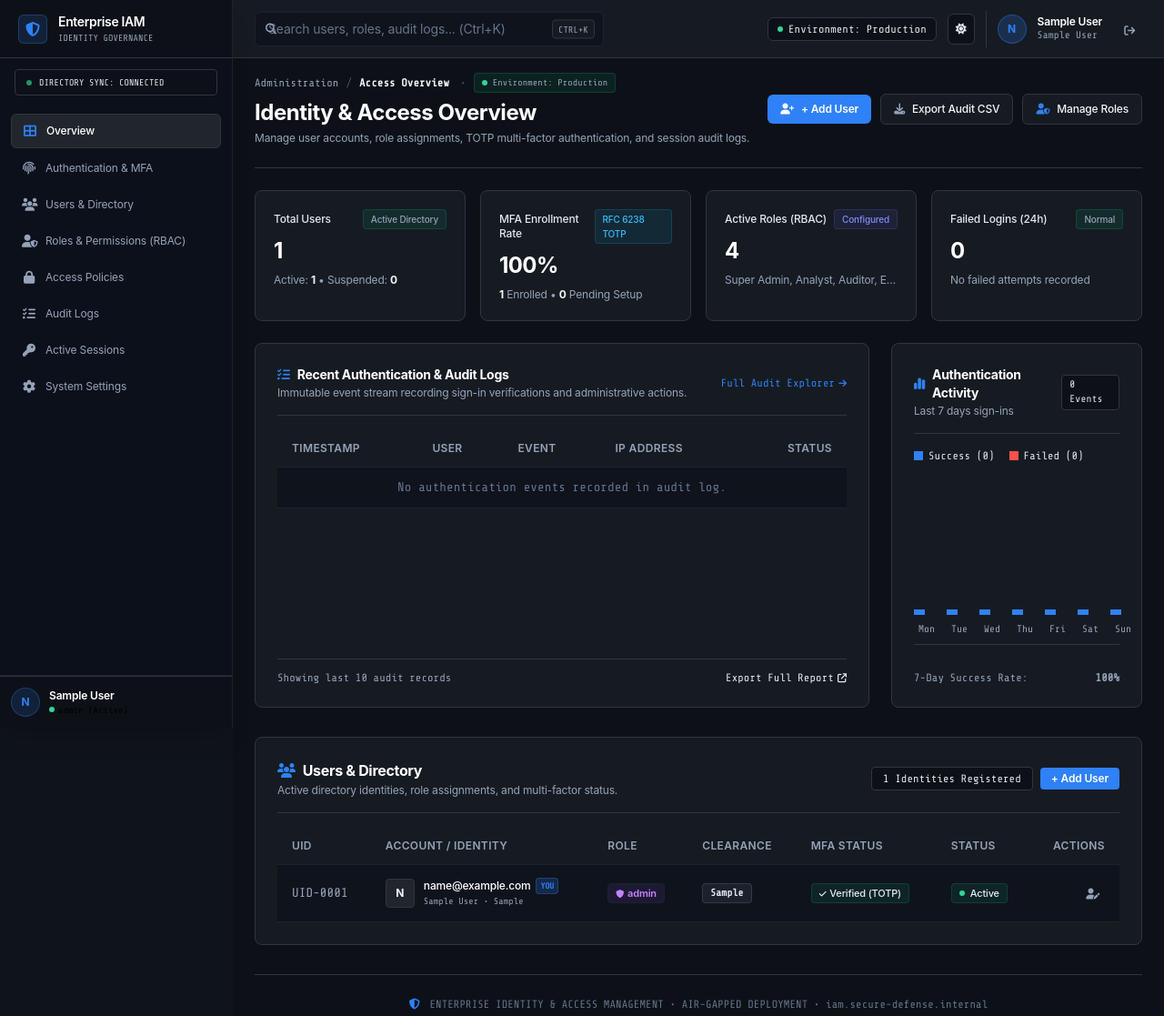
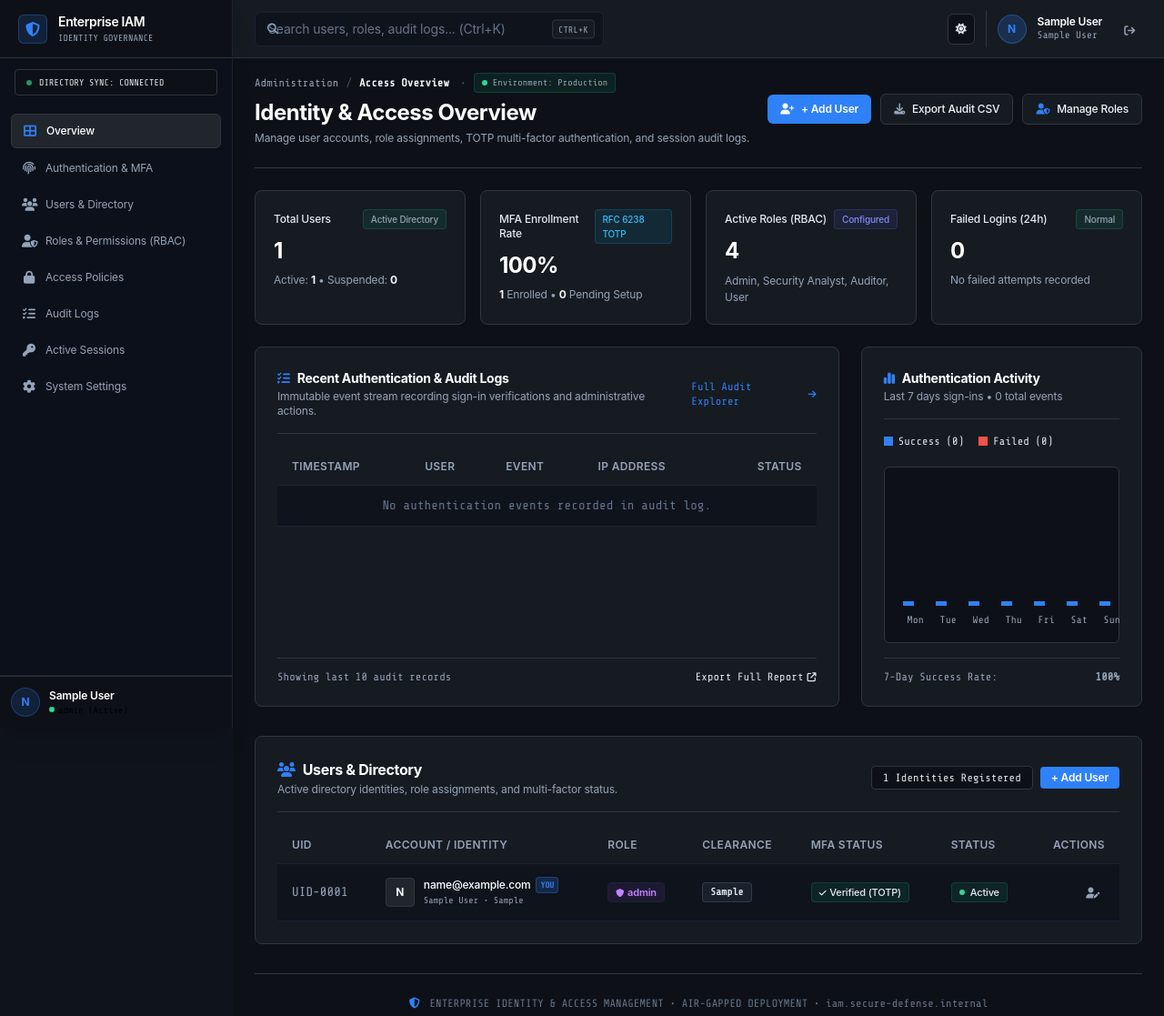
Before and after one commit to jn4546731-ship-it/enterprise-iam-portal, a PHP site: page /dashboard.php in a window 1280 px wide. Shown: the top 1117 px of the page at 91% size. Run offline with PHP 8.4, Linux system fonts and the light colour scheme; the visitor is signed in with stand-in values (Sample User, id 1); data comes from the database, SQL or seed files in the repository; tables that the repository leaves empty hold one stand-in row (values such as "Sample post"); data that the repository does not hold is empty; some libraries are stand-ins or nearby versions.

Commit message:
fix(ui): polish search bar spacing, audit log copy, role lists, and activity chart framing

```diff
--- a/api_management.php
+++ b/api_management.php
@@ -325,8 +325,8 @@ if ($res) {
         <header class="fixed top-0 right-0 left-64 h-16 bg-[#161b22] border-b border-[#30363d] z-40 flex items-center justify-between px-6 shadow-xs backdrop-blur-md">
             <!-- Search Bar -->
             <div class="relative w-96 max-w-md">
-                <i class="fa-solid fa-magnifying-glass absolute left-3 top-1/2 -translate-y-1/2 text-slate-400 text-xs"></i>
-                <input type="text" placeholder="Search API keys, service sessions, credentials... (Ctrl+K)" class="w-full bg-[#0d1117] border border-[#30363d] rounded-md pl-9 pr-14 py-1.5 text-xs text-white placeholder-slate-500 focus:outline-none focus:border-[#2f81f7] transition font-sans">
+                <i class="fa-solid fa-magnifying-glass absolute left-3.5 top-1/2 -translate-y-1/2 text-slate-400 text-xs pointer-events-none"></i>
+                <input type="text" placeholder="Search API keys, service sessions, credentials... (Ctrl+K)" class="w-full bg-[#0d1117] border border-[#30363d] rounded-md pl-10 pr-14 py-1.5 text-xs text-white placeholder-slate-500 focus:outline-none focus:border-[#2f81f7] transition font-sans">
                 <kbd class="absolute right-2.5 top-1/2 -translate-y-1/2 font-mono text-[10px] px-1.5 py-0.5 rounded bg-[#161b22] border border-[#30363d] text-slate-400 uppercase">Ctrl+K</kbd>
             </div>
 
--- a/audit_report.php
+++ b/audit_report.php
@@ -290,8 +290,8 @@ $events_24h = (int) (($total_24h_res ? $total_24h_res->fetch_assoc()['cnt'] : 0)
         <header class="no-print fixed top-0 right-0 left-64 h-16 bg-[#161b22] border-b border-[#30363d] z-40 flex items-center justify-between px-6 shadow-xs backdrop-blur-md">
             <!-- Search Bar -->
             <div class="relative w-96 max-w-md">
-                <i class="fa-solid fa-magnifying-glass absolute left-3 top-1/2 -translate-y-1/2 text-slate-400 text-xs"></i>
-                <input type="text" placeholder="Search audit logs, events, identities... (Ctrl+K)" class="w-full bg-[#0d1117] border border-[#30363d] rounded-md pl-9 pr-14 py-1.5 text-xs text-white placeholder-slate-500 focus:outline-none focus:border-[#2f81f7] transition font-sans">
+                <i class="fa-solid fa-magnifying-glass absolute left-3.5 top-1/2 -translate-y-1/2 text-slate-400 text-xs pointer-events-none"></i>
+                <input type="text" placeholder="Search audit logs, events, identities... (Ctrl+K)" class="w-full bg-[#0d1117] border border-[#30363d] rounded-md pl-10 pr-14 py-1.5 text-xs text-white placeholder-slate-500 focus:outline-none focus:border-[#2f81f7] transition font-sans">
                 <kbd class="absolute right-2.5 top-1/2 -translate-y-1/2 font-mono text-[10px] px-1.5 py-0.5 rounded bg-[#161b22] border border-[#30363d] text-slate-400 uppercase">Ctrl+K</kbd>
             </div>
 
--- a/dashboard.php
+++ b/dashboard.php
@@ -459,6 +459,12 @@ if ($other_users_query && (int)$other_users_query->fetch_assoc()['c'] > 0 && (in
 // Format audit log events cleanly
 function getAuditLogDisplayData($action_type, $action_description) {
     $type = strtoupper(trim((string)$action_type));
+    $desc = trim((string)$action_description);
+
+    // Sanitize any simulated breach text or technical strings
+    if (stripos($desc, 'SIMULATED BREACH') !== false || stripos($desc, 'Rapid MFA challenge') !== false) {
+        $desc = 'Repeated failed TOTP verification attempts';
+    }
 
     if (str_contains($type, 'FAIL') || str_contains($type, 'INVALID') || str_contains($type, 'DENIED') || str_contains($type, 'PURGED')) {
         $badge = '<span class="px-2 py-0.5 rounded text-[11px] font-medium bg-red-500/10 text-red-400 border border-red-500/20">Failed</span>';
@@ -505,7 +511,8 @@ function getAuditLogDisplayData($action_type, $action_description) {
     return [
         'badge' => $badge,
         'icon' => $icon,
-        'event_name' => $event_name
+        'event_name' => $event_name,
+        'description' => $desc
     ];
 }
 ?>
@@ -667,19 +674,13 @@ function getAuditLogDisplayData($action_type, $action_description) {
         <header class="fixed top-0 right-0 left-64 h-16 bg-[#161b22] border-b border-[#30363d] z-40 flex items-center justify-between px-6 shadow-xs backdrop-blur-md">
             <!-- Search Bar -->
             <div class="relative w-96 max-w-md">
-                <i class="fa-solid fa-magnifying-glass absolute left-3 top-1/2 -translate-y-1/2 text-slate-400 text-xs"></i>
-                <input type="text" id="directorySearchInput" onkeyup="filterDirectoryTable()" placeholder="Search users, roles, audit logs... (Ctrl+K)" class="w-full bg-[#0d1117] border border-[#30363d] rounded-md pl-9 pr-14 py-1.5 text-xs text-white placeholder-slate-500 focus:outline-none focus:border-[#2f81f7] transition font-sans">
+                <i class="fa-solid fa-magnifying-glass absolute left-3.5 top-1/2 -translate-y-1/2 text-slate-400 text-xs pointer-events-none"></i>
+                <input type="text" id="directorySearchInput" onkeyup="filterDirectoryTable()" placeholder="Search users, roles, audit logs... (Ctrl+K)" class="w-full bg-[#0d1117] border border-[#30363d] rounded-md pl-10 pr-14 py-1.5 text-xs text-white placeholder-slate-500 focus:outline-none focus:border-[#2f81f7] transition font-sans">
                 <kbd class="absolute right-2.5 top-1/2 -translate-y-1/2 font-mono text-[10px] px-1.5 py-0.5 rounded bg-[#161b22] border border-[#30363d] text-slate-400 uppercase">Ctrl+K</kbd>
             </div>
 
             <!-- Top Header Right Controls -->
             <div class="flex items-center gap-3">
-                <!-- Environment Badge -->
-                <div class="hidden sm:inline-flex items-center gap-1.5 px-2.5 py-1 rounded-md bg-[#0d1117] border border-[#30363d] text-xs font-mono text-slate-300">
-                    <span class="w-1.5 h-1.5 rounded-full bg-emerald-400"></span>
-                    <span>Environment: Production</span>
-                </div>
-
                 <!-- Theme Switcher -->
                 <button id="themeToggleBtn" onclick="toggleTheme()" class="p-2 rounded-md bg-[#0d1117] border border-[#30363d] text-slate-300 hover:text-white hover:bg-[#21262d] transition text-xs" title="Toggle Light / Dark mode">
                     <i id="themeToggleIcon" class="fa-solid fa-sun text-amber-400"></i>
@@ -733,14 +734,14 @@ function getAuditLogDisplayData($action_type, $action_description) {
             <div class="flex flex-col md:flex-row md:items-center justify-between gap-4 pb-6 border-b border-[#30363d]">
                 <div>
                     <!-- Clean Breadcrumb & Environment Status -->
-                    <div class="flex items-center gap-2 text-xs font-mono text-slate-400 mb-1.5">
+                    <div class="flex items-center gap-2 text-xs font-mono text-slate-400 mb-1.5 flex-wrap">
                         <span>Administration</span>
                         <span class="text-slate-600">/</span>
                         <span class="text-slate-200 font-semibold">Access Overview</span>
                         <span class="text-slate-600 ml-1">&bull;</span>
-                        <span class="inline-flex items-center gap-1.5 px-2 py-0.5 rounded text-[10px] font-mono bg-emerald-500/10 text-emerald-400 border border-emerald-500/20">
+                        <span class="inline-flex items-center gap-1.5 px-2 py-0.5 rounded text-[10px] font-mono bg-emerald-500/10 text-emerald-400 border border-emerald-500/20 whitespace-nowrap shrink-0">
                             <span class="w-1.5 h-1.5 rounded-full bg-emerald-400"></span>
-                            Environment: Production
+                            <span>Environment: Production</span>
                         </span>
                     </div>
                     <!-- Main Heading & Subtitle -->
@@ -800,8 +801,8 @@ function getAuditLogDisplayData($action_type, $action_description) {
                         <span class="px-2 py-0.5 rounded text-[10px] font-medium bg-indigo-500/10 text-indigo-400 border border-indigo-500/20">Configured</span>
                     </div>
                     <div class="text-2xl font-bold text-white tracking-tight"><?php echo $active_roles_count; ?></div>
-                    <div class="mt-2 text-xs text-slate-400 font-sans truncate" title="Super Admin, Security Analyst, IAM Auditor, Employee">
-                        Super Admin, Analyst, Auditor, Employee
+                    <div class="mt-2 text-xs text-slate-400 font-sans leading-normal">
+                        Admin, Security Analyst, Auditor, User
                     </div>
                 </div>
 
@@ -822,11 +823,11 @@ function getAuditLogDisplayData($action_type, $action_description) {
                 </div>
             </div>
 
-            <!-- 3. TWO FUNCTIONAL PANELS: RECENT AUDIT LOGS (70%) + AUTHENTICATION ACTIVITY (30%) -->
-            <div class="grid grid-cols-1 lg:grid-cols-10 gap-6 mb-8">
-
-                <!-- Left/Main Panel (70% width -> lg:col-span-7): Recent Authentication & Audit Logs -->
-                <div class="lg:col-span-7 p-6 rounded-lg bg-[#161b22] border border-[#30363d] shadow-xs flex flex-col justify-between">
+            <!-- 3. TWO FUNCTIONAL PANELS: RECENT AUDIT LOGS (8 COLS) + AUTHENTICATION ACTIVITY (4 COLS) -->
+            <div class="grid grid-cols-1 lg:grid-cols-12 gap-6 mb-8">
+
+                <!-- Left/Main Panel (lg:col-span-8): Recent Authentication & Audit Logs -->
+                <div class="lg:col-span-8 p-6 rounded-lg bg-[#161b22] border border-[#30363d] shadow-xs flex flex-col justify-between">
                     <div>
                         <div class="flex flex-col sm:flex-row sm:items-center justify-between pb-4 border-b border-[#30363d] mb-4 gap-2">
                             <div>
@@ -883,10 +884,10 @@ function getAuditLogDisplayData($action_type, $action_description) {
                                             <td class="px-3.5 py-3">
                                                 <div class="flex items-center gap-1.5">
                                                     <i class="fa-solid <?php echo $disp['icon']; ?> text-[10px]"></i>
-                                                    <span class="text-slate-200 font-medium"><?php echo $disp['event_name']; ?></span>
-                                                </div>
-                                                <div class="text-[10px] text-slate-400 truncate max-w-[240px] font-mono mt-0.5" title="<?php echo htmlspecialchars($log['action_description']); ?>">
-                                                    <?php echo htmlspecialchars($log['action_description']); ?>
+                                                    <span class="text-slate-200 font-medium whitespace-nowrap"><?php echo $disp['event_name']; ?></span>
+                                                </div>
+                                                <div class="text-[11px] text-slate-400 font-mono mt-0.5 leading-normal" title="<?php echo htmlspecialchars($disp['description']); ?>">
+                                                    <?php echo htmlspecialchars($disp['description']); ?>
                                                 </div>
                                             </td>
                                             <td class="px-3.5 py-3 font-mono text-[11px] text-slate-300 whitespace-nowrap">
@@ -918,24 +919,20 @@ function getAuditLogDisplayData($action_type, $action_description) {
                     </div>
                 </div>
 
-                <!-- Right Panel (30% width -> lg:col-span-3): Authentication Activity (Last 7 Days) -->
-                <div class="lg:col-span-3 p-6 rounded-lg bg-[#161b22] border border-[#30363d] shadow-xs flex flex-col justify-between">
-                    <div>
-                        <div class="flex items-center justify-between pb-4 border-b border-[#30363d] mb-4">
-                            <div>
+                <!-- Right Panel (lg:col-span-4): Authentication Activity (Last 7 Days) -->
+                <div class="lg:col-span-4 p-6 rounded-lg bg-[#161b22] border border-[#30363d] shadow-xs flex flex-col justify-between">
+                    <div>
+                        <!-- Clean Header Without Boxy Badge -->
+                        <div class="pb-4 border-b border-[#30363d] mb-4">
                             <h3 class="text-sm font-semibold text-white flex items-center gap-2">
                                 <i class="fa-solid fa-chart-simple text-[#2f81f7]"></i>
                                 <span>Authentication Activity</span>
                             </h3>
-                                <p class="text-xs text-slate-400 mt-0.5">Last 7 days sign-ins</p>
-                            </div>
-                            <span class="text-[11px] font-mono text-slate-300 bg-[#0d1117] px-2 py-0.5 rounded border border-[#30363d]">
-                                <?php echo ($total_7d_success + $total_7d_failed); ?> Events
-                            </span>
+                            <p class="text-xs text-slate-400 mt-0.5">Last 7 days sign-ins &bull; <?php echo ($total_7d_success + $total_7d_failed); ?> total events</p>
                         </div>
 
                         <!-- Clean Legend -->
-                        <div class="flex items-center gap-4 text-xs font-mono text-slate-400 mb-6">
+                        <div class="flex items-center gap-4 text-xs font-mono text-slate-400 mb-5">
                             <div class="flex items-center gap-1.5">
                                 <span class="w-2.5 h-2.5 rounded-xs bg-[#2f81f7]"></span>
                                 <span class="text-slate-300 font-medium">Success (<?php echo $total_7d_success; ?>)</span>
@@ -946,24 +943,25 @@ function getAuditLogDisplayData($action_type, $action_description) {
                             </div>
                         </div>
 
-                        <!-- Clean Bar Chart Visualization -->
-                        <div class="h-44 flex items-end justify-between gap-2 pt-4 pb-2 border-b border-[#30363d]">
+                        <!-- Clean Bar Chart Visualization Framed with Inner Inset & Proper Spacing -->
+                        <div class="bg-[#0d1117] rounded-md p-4 border border-[#30363d]">
+                            <div class="h-40 flex items-end justify-between gap-2 px-1">
                                 <?php foreach ($activity_7d as $day):
                                     $succ_h = $day['success'] > 0 ? max(12, round(($day['success'] / $max_activity_count) * 100)) : 4;
                                     $fail_h = $day['failed'] > 0 ? max(12, round(($day['failed'] / $max_activity_count) * 100)) : ($day['success'] === 0 ? 4 : 0);
                                 ?>
                                 <div class="flex-1 flex flex-col items-center h-full justify-end group relative">
                                     <!-- Tooltip on hover -->
-                                <div class="opacity-0 group-hover:opacity-100 transition pointer-events-none absolute -top-10 bg-[#0d1117] text-white text-[10px] font-mono py-1 px-2 rounded border border-[#30363d] shadow-lg z-20 whitespace-nowrap">
+                                    <div class="opacity-0 group-hover:opacity-100 transition pointer-events-none absolute -top-8 bg-[#161b22] text-white text-[10px] font-mono py-1 px-2 rounded border border-[#30363d] shadow-lg z-20 whitespace-nowrap">
                                         <?php echo $day['label']; ?>: <?php echo $day['success']; ?> ok, <?php echo $day['failed']; ?> fail
                                     </div>
 
                                     <!-- Dual Bar Stack -->
-                                <div class="w-full flex items-end justify-center gap-1 h-32">
+                                    <div class="w-full flex items-end justify-center gap-1 h-28">
                                         <!-- Success Bar -->
-                                    <div class="w-3 rounded-t-xs bg-[#2f81f7] hover:bg-blue-400 transition-all" style="height: <?php echo $succ_h; ?>%;"></div>
+                                        <div class="w-3 rounded-t-xs bg-[#2f81f7] hover:bg-blue-400 transition-all" style="height: <?php echo $succ_h; ?>%;" title="Successful: <?php echo $day['success']; ?>"></div>
                                         <!-- Failed Bar -->
-                                    <div class="w-3 rounded-t-xs <?php echo $day['failed'] > 0 ? 'bg-[#f85149] hover:bg-red-400' : 'bg-transparent'; ?> transition-all" style="height: <?php echo $fail_h; ?>%;"></div>
+                                        <div class="w-3 rounded-t-xs <?php echo $day['failed'] > 0 ? 'bg-[#f85149] hover:bg-red-400' : 'bg-transparent'; ?> transition-all" style="height: <?php echo $fail_h; ?>%;" title="Failed: <?php echo $day['failed']; ?>"></div>
                                     </div>
 
                                     <!-- Day Label -->
@@ -974,9 +972,10 @@ function getAuditLogDisplayData($action_type, $action_description) {
                                 <?php endforeach; ?>
                             </div>
                         </div>
+                    </div>
 
                     <!-- Summary Footnote -->
-                    <div class="mt-4 pt-3 flex items-center justify-between text-xs text-slate-400 font-mono">
+                    <div class="mt-4 pt-3 border-t border-[#30363d] flex items-center justify-between text-xs text-slate-400 font-mono">
                         <span>7-Day Success Rate:</span>
                         <strong class="text-emerald-400">
                             <?php echo ($total_7d_success + $total_7d_failed) > 0 ? round(($total_7d_success / ($total_7d_success + $total_7d_failed)) * 100) : 100; ?>%
--- a/setup_mfa.php
+++ b/setup_mfa.php
@@ -233,8 +233,8 @@ $otpauth_uri = "otpauth://totp/" . rawurlencode($issuer) . ":" . rawurlencode($a
         <header class="fixed top-0 right-0 left-64 h-16 bg-[#161b22] border-b border-[#30363d] z-40 flex items-center justify-between px-6 shadow-xs backdrop-blur-md">
             <!-- Search Bar -->
             <div class="relative w-96 max-w-md">
-                <i class="fa-solid fa-magnifying-glass absolute left-3 top-1/2 -translate-y-1/2 text-slate-400 text-xs"></i>
-                <input type="text" placeholder="Search users, authenticators, policies... (Ctrl+K)" class="w-full bg-[#0d1117] border border-[#30363d] rounded-md pl-9 pr-14 py-1.5 text-xs text-white placeholder-slate-500 focus:outline-none focus:border-[#2f81f7] transition font-sans">
+                <i class="fa-solid fa-magnifying-glass absolute left-3.5 top-1/2 -translate-y-1/2 text-slate-400 text-xs pointer-events-none"></i>
+                <input type="text" placeholder="Search users, authenticators, policies... (Ctrl+K)" class="w-full bg-[#0d1117] border border-[#30363d] rounded-md pl-10 pr-14 py-1.5 text-xs text-white placeholder-slate-500 focus:outline-none focus:border-[#2f81f7] transition font-sans">
                 <kbd class="absolute right-2.5 top-1/2 -translate-y-1/2 font-mono text-[10px] px-1.5 py-0.5 rounded bg-[#161b22] border border-[#30363d] text-slate-400 uppercase">Ctrl+K</kbd>
             </div>
 
--- a/vault.php
+++ b/vault.php
@@ -298,8 +298,8 @@ if ($_SERVER['REQUEST_METHOD'] === 'POST' && isset($_POST['vault_action'])) {
         <header class="fixed top-0 right-0 left-64 h-16 bg-[#161b22] border-b border-[#30363d] z-40 flex items-center justify-between px-6 shadow-xs backdrop-blur-md">
             <!-- Search Bar -->
             <div class="relative w-96 max-w-md">
-                <i class="fa-solid fa-magnifying-glass absolute left-3 top-1/2 -translate-y-1/2 text-slate-400 text-xs"></i>
-                <input type="text" placeholder="Search access policies, resources, audit logs... (Ctrl+K)" class="w-full bg-[#0d1117] border border-[#30363d] rounded-md pl-9 pr-14 py-1.5 text-xs text-white placeholder-slate-500 focus:outline-none focus:border-[#2f81f7] transition font-sans">
+                <i class="fa-solid fa-magnifying-glass absolute left-3.5 top-1/2 -translate-y-1/2 text-slate-400 text-xs pointer-events-none"></i>
+                <input type="text" placeholder="Search access policies, resources, audit logs... (Ctrl+K)" class="w-full bg-[#0d1117] border border-[#30363d] rounded-md pl-10 pr-14 py-1.5 text-xs text-white placeholder-slate-500 focus:outline-none focus:border-[#2f81f7] transition font-sans">
                 <kbd class="absolute right-2.5 top-1/2 -translate-y-1/2 font-mono text-[10px] px-1.5 py-0.5 rounded bg-[#161b22] border border-[#30363d] text-slate-400 uppercase">Ctrl+K</kbd>
             </div>
 
```
Lines whose indentation alone changed are shown as unchanged.
